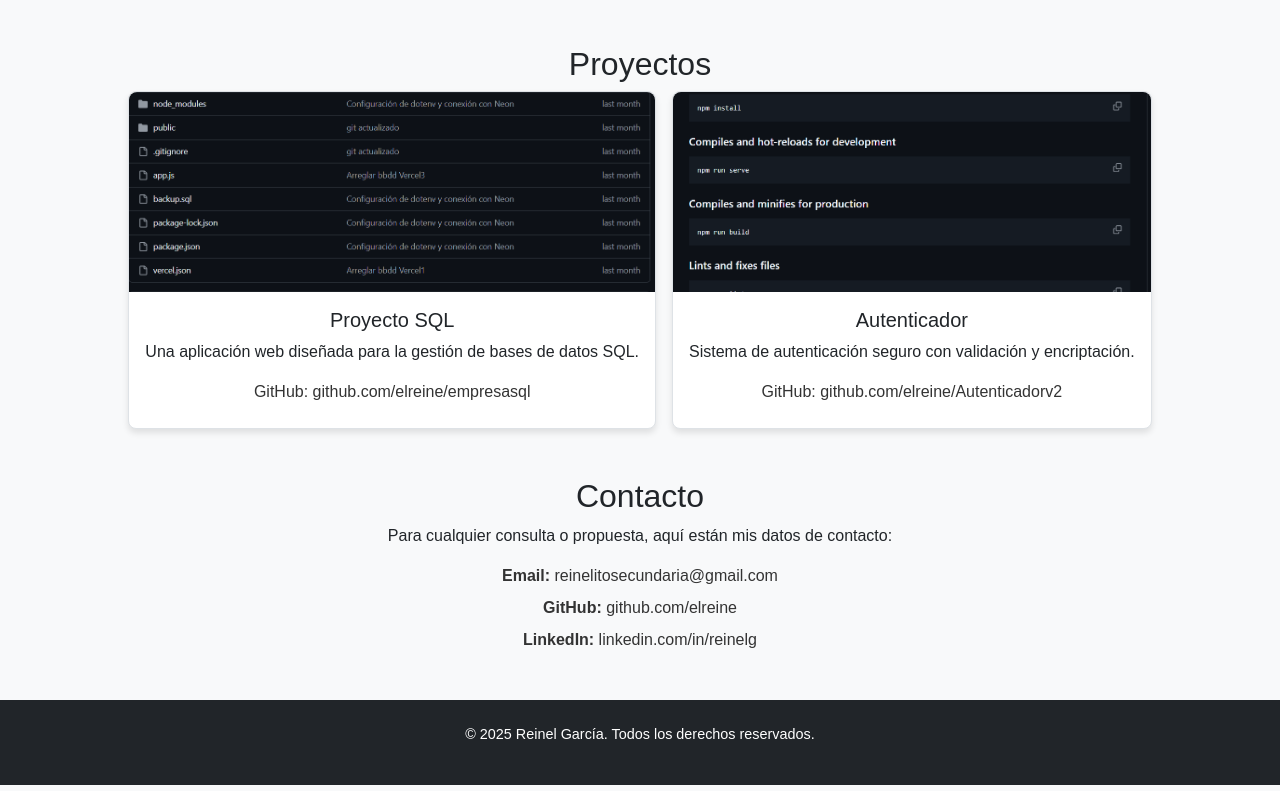
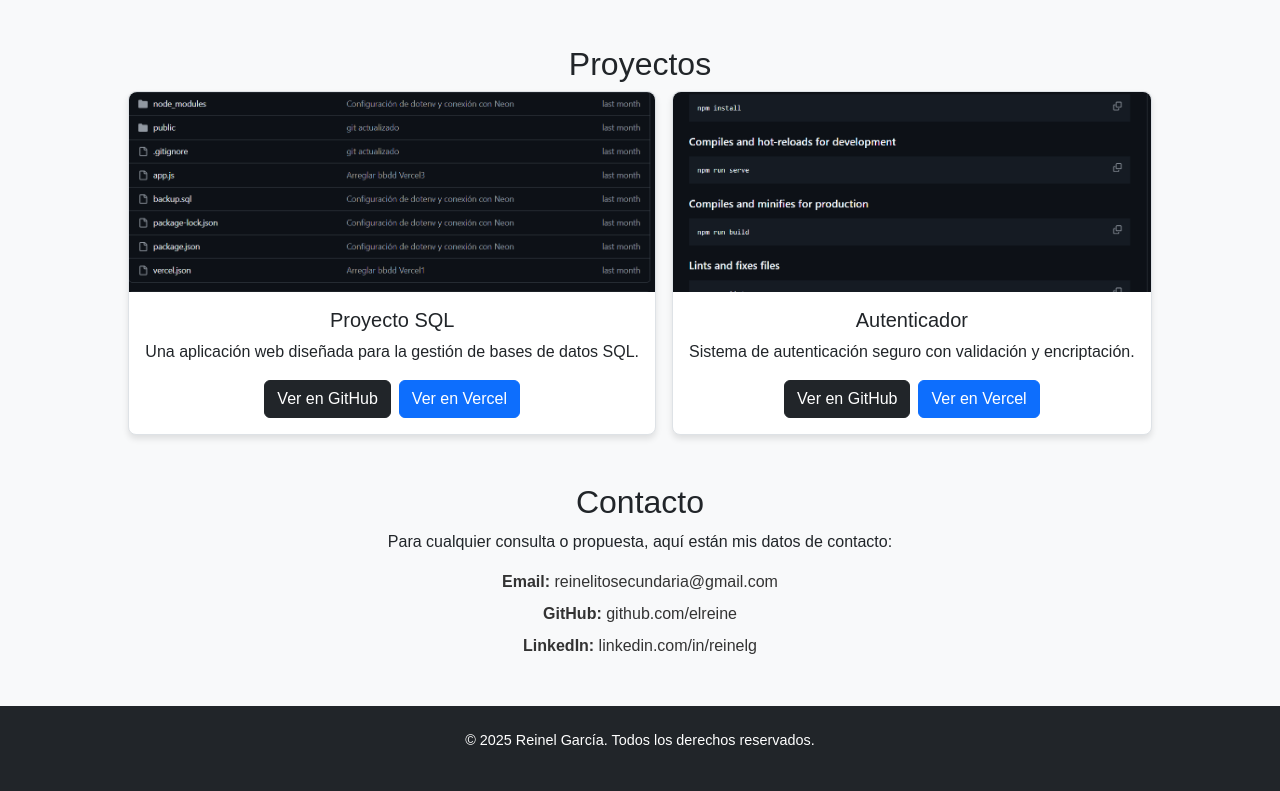
Before and after one commit to elreine/curriculum-web, a website: page public/index.html in a window 1280 px wide. Shown: the part 747-1538 px from the top of the page. Drawn offline with nearby package versions, Linux system fonts and the light colour scheme.

Commit message:
Arreglao2

```diff
--- a/public/index.html
+++ b/public/index.html
@@ -54,7 +54,10 @@
                     <div class="card-body text-center">
                         <h5 class="card-title">Proyecto SQL</h5>
                         <p class="card-text">Una aplicación web diseñada para la gestión de bases de datos SQL.</p>
-                        <p class="contact-info">GitHub: github.com/elreine/empresasql</p>
+                        <div class="d-flex justify-content-center gap-2 mt-3">
+                            <a href="https://github.com/elreine/empresasql" class="btn btn-dark" target="_blank">Ver en GitHub</a>
+                            <a href="https://empresasql.vercel.app" class="btn btn-primary" target="_blank">Ver en Vercel</a>
+                        </div>
                     </div>
                 </div>
                 <div class="card project-card">
@@ -62,11 +65,16 @@
                     <div class="card-body text-center">
                         <h5 class="card-title">Autenticador</h5>
                         <p class="card-text">Sistema de autenticación seguro con validación y encriptación.</p>
-                        <p class="contact-info">GitHub: github.com/elreine/Autenticadorv2</p>
+                        <div class="d-flex justify-content-center gap-2 mt-3">
+                            <a href="https://github.com/elreine/Autenticadorv2" class="btn btn-dark" target="_blank">Ver en GitHub</a>
+                            <a href="https://autenticadorv2.vercel.app" class="btn btn-primary" target="_blank">Ver en Vercel</a>
+                        </div>
                     </div>
                 </div>
             </div>
         </section>
+
+
 
         <section id="contact" class="mb-5">
             <h2 class="text-dark text-center">Contacto</h2>
```
